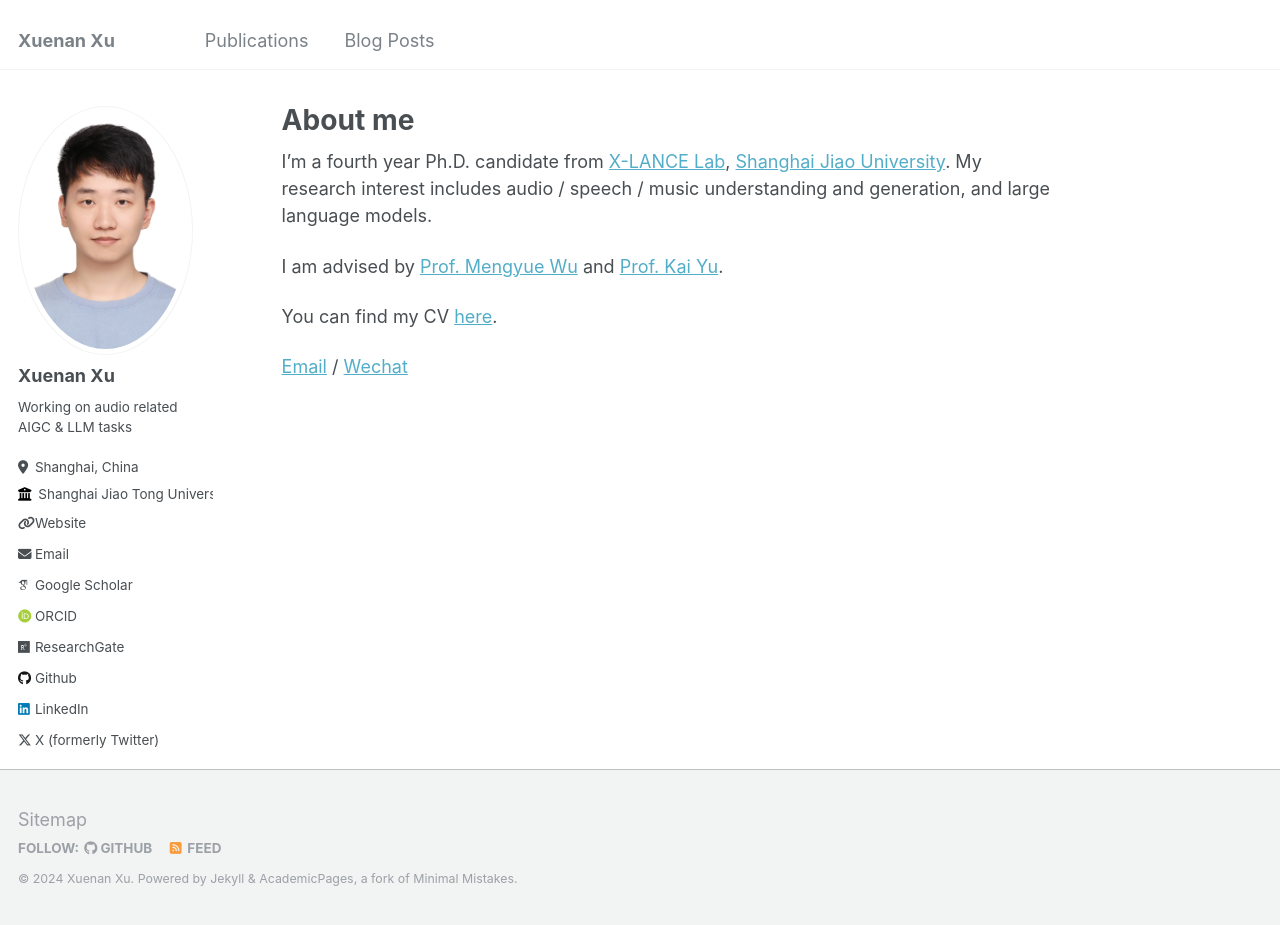
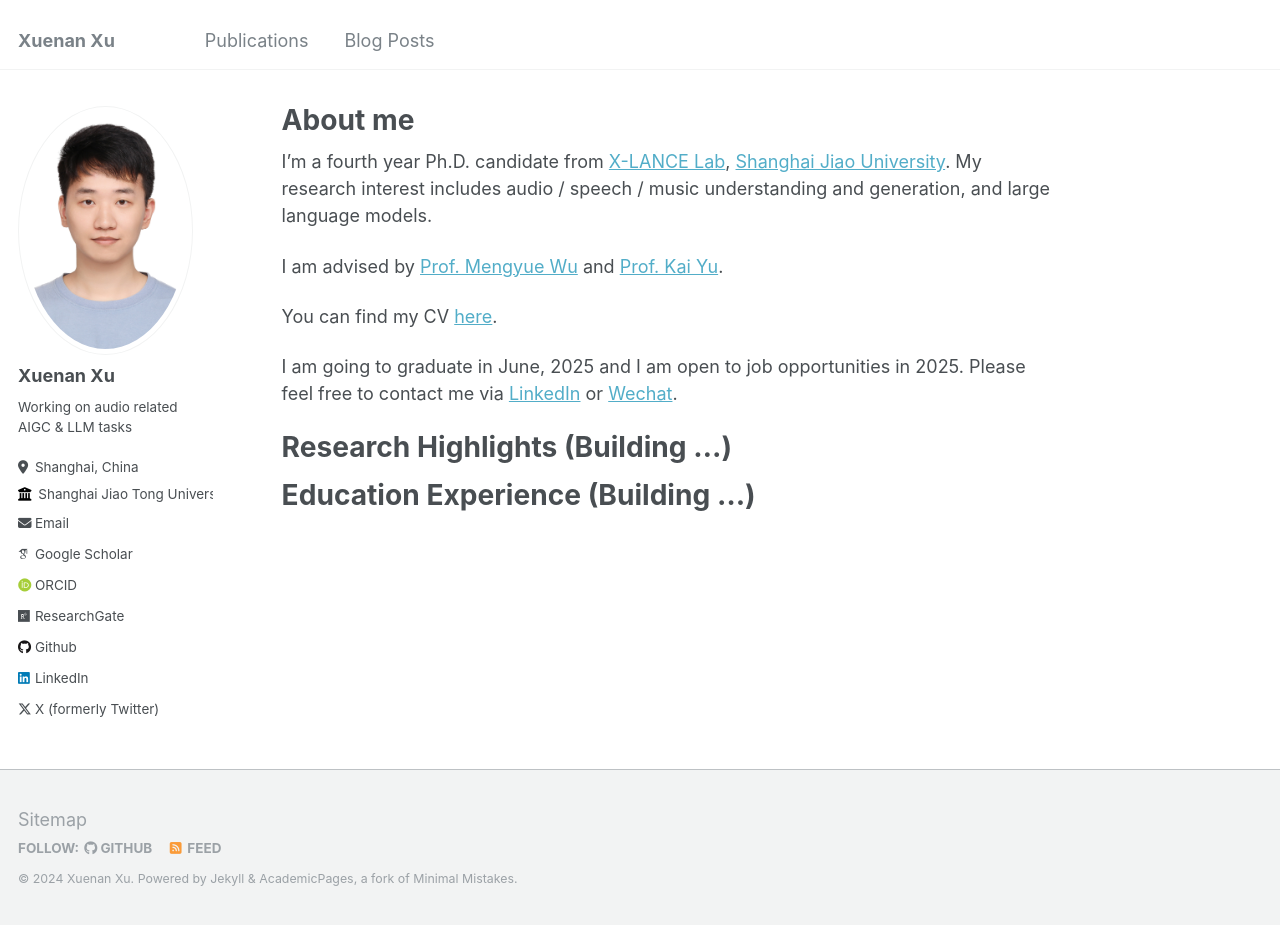
Before and after one commit to wsntxxn/wsntxxn.github.io, a Jekyll site: the page built from _pages/about.md, in a window 1280 px wide and 925 px high. Built offline with Jekyll 4.4.1, drawn with Linux system fonts in a browser that asks for light colours; some web fonts are replaced.

Commit message:
Update about

```diff
--- a/_config.yml
+++ b/_config.yml
@@ -27,7 +27,7 @@ author:
   bio              : "Working on audio related AIGC & LLM tasks"
   location         : "Shanghai, China"
   employer         : "Shanghai Jiao Tong University"
-  uri              : https://wsntxxn.github.io # URL
+  uri              : # URL
   email            : "wsntxxn@gmail.com"
 
   # Academic websites
--- a/_pages/about.md
+++ b/_pages/about.md
@@ -13,4 +13,12 @@ I am advised by [Prof. Mengyue Wu](https://www.XXX.com/) and [Prof. Kai Yu](http
 
 You can find my CV [here](../assets/Curriculum_Vitae.pdf).
 
-[Email](mailto:wsntxxn@gmail.com) / [Wechat](../images/wechat.jpg)
+I am going to graduate in June, 2025 and I am open to job opportunities in 2025. Please feel free to contact me via [LinkedIn](https://www.linkedin.com/in/xuenan-xu-10a03813a) or [Wechat](../images/wechat.jpg).
+
+
+Research Highlights (Building ...)
+======
+
+
+Education Experience (Building ...)
+======
```
